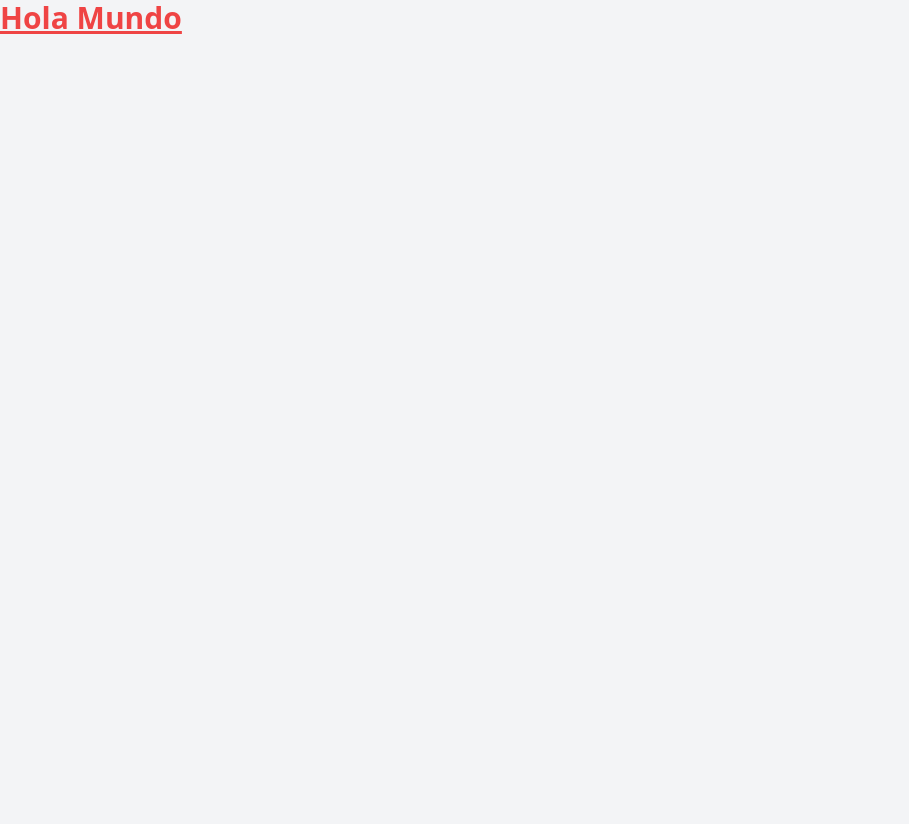
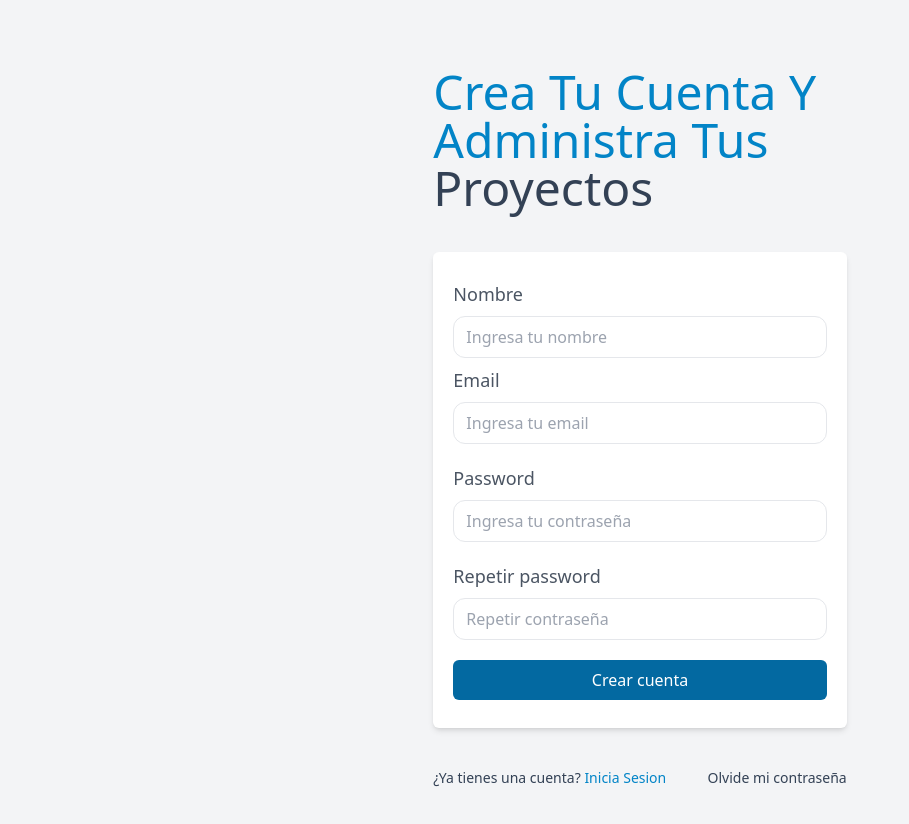
Before and after one commit to alberto120495/mern-uptask-frontend, a React (Vite) app: page /registrar in a window 1280 px wide. Shown: the top 824 px of the page, without its empty margins (0-909 px from the left). Before the commit the page ends 800 px from the top, so only its background shows below. Built offline with nearby package versions, Linux system fonts and the light colour scheme.

Commit message:
Rutas publicas y paginas publicas listas

```diff
--- a/src/App.jsx
+++ b/src/App.jsx
@@ -1,8 +1,26 @@
+import { BrowserRouter, Routes, Route } from "react-router-dom";
+import AuthLayout from "./layouts/AuthLayout";
+import Login from "./pages/Login";
+import Registrar from "./pages/Registrar";
+import NuevoPassword from "./pages/NuevoPassword";
+import OlvidePassword from "./pages/OlvidePassword";
+import ConfirmarCuenta from "./pages/ConfirmarCuenta";
 function App() {
   return (
-    <div className="text-3xl font-bold underline text-red-500">
-      <h1>Hola Mundo</h1>
-    </div>
+    <BrowserRouter>
+      <Routes>
+        {/* Area Publica */}
+        <Route path="/" element={<AuthLayout />}>
+          <Route index element={<Login />} />
+          <Route path="registrar" element={<Registrar />} />
+          <Route path="olvide-password" element={<OlvidePassword />} />
+          <Route path="olvide-password/:token" element={<NuevoPassword />} />
+          <Route path="confirmar/:id" element={<ConfirmarCuenta />} />
+        </Route>
+
+        {/* Area Privada */}
+      </Routes>
+    </BrowserRouter>
   );
 }
 
--- /dev/null
+++ b/src/layouts/AuthLayout.jsx
@@ -0,0 +1,15 @@
+import { Outlet } from "react-router-dom";
+
+function AuthLayout() {
+  return (
+    <>
+      <main className="container mx-auto mt-5 md:mt-12 p-5 md:flex md:justify-center">
+        <div className="md:w-2/3 lg:w-1/3">
+          <Outlet />
+        </div>
+      </main>
+    </>
+  );
+}
+
+export default AuthLayout;
--- /dev/null
+++ b/src/pages/ConfirmarCuenta.jsx
@@ -0,0 +1,14 @@
+import React from "react";
+
+function ConfirmarCuenta() {
+  return (
+    <>
+      <h1 className="text-sky-600 font-medium text-5xl capitalize">
+        Confirma tu cuenta y empieza a crear tus{" "}
+        <span className="text-slate-700">proyectos</span>
+      </h1>
+    </>
+  );
+}
+
+export default ConfirmarCuenta;
--- /dev/null
+++ b/src/pages/Login.jsx
@@ -0,0 +1,69 @@
+import { Link } from "react-router-dom";
+
+function Login() {
+  return (
+    <>
+      <h1 className="text-sky-600 font-medium text-5xl capitalize">
+        Inicia sesion y administra tus{" "}
+        <span className="text-slate-700">proyectos</span>
+      </h1>
+
+      <form className="my-10 bg-white shadow-md rounded-md p-5">
+        <div className="my-2">
+          <label
+            htmlFor="email"
+            className="text-gray-600 block font-medium text-lg mb-2"
+          >
+            Email
+          </label>
+          <input
+            id="email"
+            type="email"
+            name="email"
+            placeholder="Ingresa tu email"
+            className="w-full px-3 py-2 text-gray-700 border rounded-xl outline-none focus:border-sky-600 focus:shadow-outline"
+          />
+        </div>
+
+        <div className="my-5">
+          <label
+            htmlFor="password"
+            className="text-gray-600 block font-medium text-lg mb-2"
+          >
+            Password
+          </label>
+          <input
+            id="password"
+            type="password"
+            name="password"
+            placeholder="Ingresa tu contraseña"
+            className="w-full px-3 py-2 text-gray-700 border rounded-xl outline-none focus:border-sky-600 focus:shadow-outline"
+          />
+        </div>
+        <input
+          type="submit"
+          value="Iniciar Sesion"
+          className="bg-sky-700 w-full text-white p-2 mb-2 rounded-md hover:bg-sky-800 cursor-pointer transition-colors"
+        />
+      </form>
+
+      <nav className="lg:flex lg:justify-between">
+        <Link
+          to="/registrar"
+          className="block text-center text-slate-700 text-sm "
+        >
+          ¿No tienes una cuenta?{" "}
+          <span className="text-sky-600">Registrate</span>
+        </Link>
+        <Link
+          to="/olvide-password"
+          className="block text-center text-slate-700 text-sm mt-2 md:mt-0"
+        >
+          Olvide mi contraseña
+        </Link>
+      </nav>
+    </>
+  );
+}
+
+export default Login;
--- /dev/null
+++ b/src/pages/NuevoPassword.jsx
@@ -0,0 +1,51 @@
+import { Link } from "react-router-dom";
+
+function NuevoPassword() {
+  return (
+    <>
+      <h1 className="text-sky-600 font-medium text-5xl capitalize">
+        Reestablece tu password y no pierdas acceso a tus{" "}
+        <span className="text-slate-700">proyectos</span>
+      </h1>
+
+      <form className="my-10 bg-white shadow-md rounded-md p-5">
+        <div className="my-5">
+          <label
+            htmlFor="password"
+            className="text-gray-600 block font-medium text-lg mb-2"
+          >
+            Nuevo Password
+          </label>
+          <input
+            id="password"
+            type="password"
+            name="password"
+            placeholder="Ingresa tu nueva contraseña"
+            className="w-full px-3 py-2 text-gray-700 border rounded-xl outline-none focus:border-sky-600 focus:shadow-outline"
+          />
+        </div>
+
+        <input
+          type="submit"
+          value="Guardar Nuevo Password"
+          className="bg-sky-700 w-full text-white p-2 mb-2 rounded-md hover:bg-sky-800 cursor-pointer transition-colors"
+        />
+      </form>
+
+      <nav className="lg:flex lg:justify-between">
+        <Link to="/" className="block text-center text-slate-700 text-sm ">
+          ¿Ya tienes una cuenta?{" "}
+          <span className="text-sky-600">Inicia Sesion</span>
+        </Link>
+        <Link
+          to="/olvide-password"
+          className="block text-center text-slate-700 text-sm mt-2 md:mt-0"
+        >
+          Olvide mi contraseña
+        </Link>
+      </nav>
+    </>
+  );
+}
+
+export default NuevoPassword;
--- /dev/null
+++ b/src/pages/OlvidePassword.jsx
@@ -0,0 +1,52 @@
+import { Link } from "react-router-dom";
+
+function OlvidePassword() {
+  return (
+    <>
+      <h1 className="text-sky-600 font-medium text-5xl capitalize">
+        Recupera tu acceso y no pierdas tus{" "}
+        <span className="text-slate-700">proyectos</span>
+      </h1>
+
+      <form className="my-10 bg-white shadow-md rounded-md p-5">
+        <div className="my-2">
+          <label
+            htmlFor="email"
+            className="text-gray-600 block font-medium text-lg mb-2"
+          >
+            Email
+          </label>
+          <input
+            id="email"
+            type="email"
+            name="email"
+            placeholder="Ingresa tu email"
+            className="w-full px-3 py-2 text-gray-700 border rounded-xl outline-none focus:border-sky-600 focus:shadow-outline"
+          />
+        </div>
+
+        <input
+          type="submit"
+          value="Enviar Instrucciones"
+          className="bg-sky-700 w-full text-white p-2 mb-2 mt-5 rounded-md hover:bg-sky-800 cursor-pointer transition-colors"
+        />
+      </form>
+
+      <nav className="lg:flex lg:justify-between">
+        <Link to="/" className="block text-center text-slate-700 text-sm ">
+          ¿Ya tienes una cuenta?{" "}
+          <span className="text-sky-600 md:block">Inicia Sesion</span>
+        </Link>
+        <Link
+          to="/registrar"
+          className="block text-center text-slate-700 text-sm "
+        >
+          ¿No tienes una cuenta?{" "}
+          <span className="text-sky-600 md:block ">Registrate</span>
+        </Link>
+      </nav>
+    </>
+  );
+}
+
+export default OlvidePassword;
--- /dev/null
+++ b/src/pages/Registrar.jsx
@@ -0,0 +1,97 @@
+import { Link } from "react-router-dom";
+
+function Registrar() {
+  return (
+    <>
+      <h1 className="text-sky-600 font-medium text-5xl capitalize">
+        Crea tu cuenta y administra tus{" "}
+        <span className="text-slate-700">proyectos</span>
+      </h1>
+
+      <form className="my-10 bg-white shadow-md rounded-md p-5">
+        <div className="my-2">
+          <label
+            htmlFor="nombre"
+            className="text-gray-600 block font-medium text-lg mb-2"
+          >
+            Nombre
+          </label>
+          <input
+            id="nombre"
+            type="text"
+            name="nombre"
+            placeholder="Ingresa tu nombre"
+            className="w-full px-3 py-2 text-gray-700 border rounded-xl outline-none focus:border-sky-600 focus:shadow-outline"
+          />
+        </div>
+        <div className="my-2">
+          <label
+            htmlFor="email"
+            className="text-gray-600 block font-medium text-lg mb-2"
+          >
+            Email
+          </label>
+          <input
+            id="email"
+            type="email"
+            name="email"
+            placeholder="Ingresa tu email"
+            className="w-full px-3 py-2 text-gray-700 border rounded-xl outline-none focus:border-sky-600 focus:shadow-outline"
+          />
+        </div>
+
+        <div className="my-5">
+          <label
+            htmlFor="password"
+            className="text-gray-600 block font-medium text-lg mb-2"
+          >
+            Password
+          </label>
+          <input
+            id="password"
+            type="password"
+            name="password"
+            placeholder="Ingresa tu contraseña"
+            className="w-full px-3 py-2 text-gray-700 border rounded-xl outline-none focus:border-sky-600 focus:shadow-outline"
+          />
+        </div>
+
+        <div className="my-5">
+          <label
+            htmlFor="password2"
+            className="text-gray-600 block font-medium text-lg mb-2"
+          >
+            Repetir password
+          </label>
+          <input
+            id="password2"
+            type="password"
+            name="password2"
+            placeholder="Repetir contraseña"
+            className="w-full px-3 py-2 text-gray-700 border rounded-xl outline-none focus:border-sky-600 focus:shadow-outline"
+          />
+        </div>
+        <input
+          type="submit"
+          value="Crear cuenta"
+          className="bg-sky-700 w-full text-white p-2 mb-2 rounded-md hover:bg-sky-800 cursor-pointer transition-colors"
+        />
+      </form>
+
+      <nav className="lg:flex lg:justify-between">
+        <Link to="/" className="block text-center text-slate-700 text-sm ">
+          ¿Ya tienes una cuenta?{" "}
+          <span className="text-sky-600">Inicia Sesion</span>
+        </Link>
+        <Link
+          to="/olvide-password"
+          className="block text-center text-slate-700 text-sm mt-2 md:mt-0"
+        >
+          Olvide mi contraseña
+        </Link>
+      </nav>
+    </>
+  );
+}
+
+export default Registrar;
```
